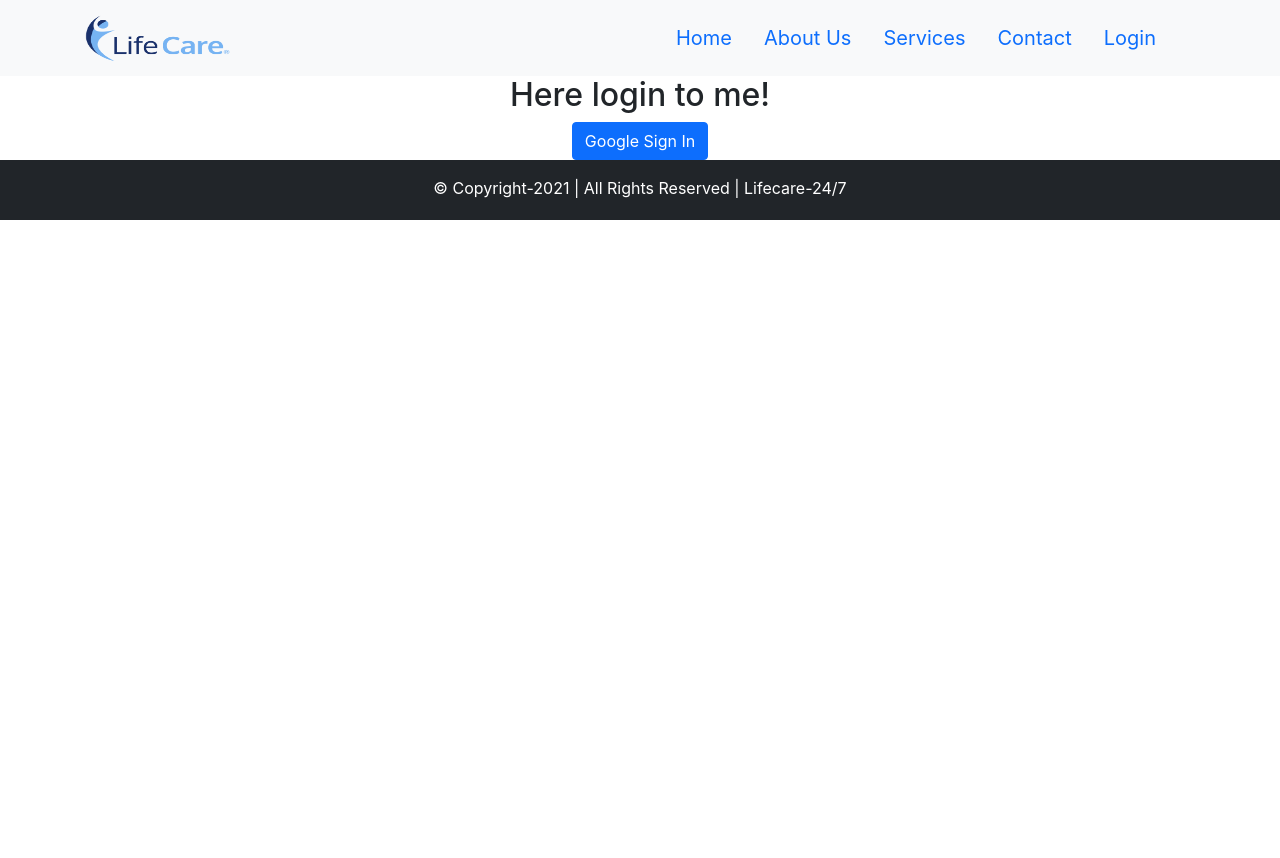
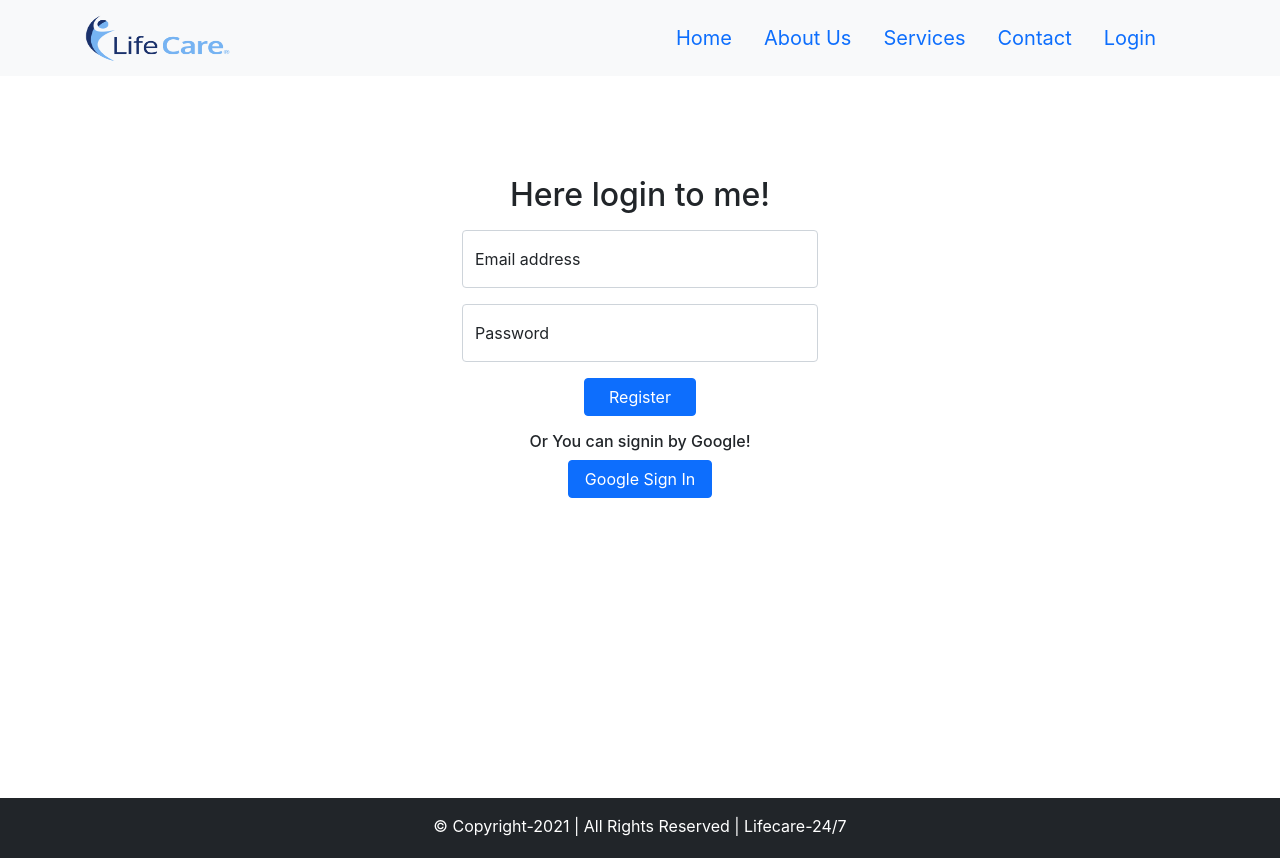
Before and after one commit to mdnazmulsobuz/life-care, a React (Create React App) app: page /login in a window 1280 px wide. Before the commit the page ends 800 px from the top, so only its background shows below. Built offline with nearby package versions, Linux system fonts and the light colour scheme; no server answers.

Commit message:
login from design done

```diff
--- /dev/null
+++ b/src/pages/login/Login/Login.css
@@ -0,0 +1,4 @@
+.login-container{
+    margin-top: 100px;
+    margin-bottom: 300px;
+}
--- a/src/pages/login/Login/Login.js
+++ b/src/pages/login/Login/Login.js
@@ -1,6 +1,8 @@
 import React from 'react';
+import { Button, FloatingLabel, Form } from 'react-bootstrap';
 import { useHistory, useLocation } from 'react-router';
 import useAuth from '../../../hooks/useAuth';
+import './Login.css';
 
 const Login = () => {
     const {signInUsingGoogle} =useAuth();
@@ -14,9 +16,30 @@ const Login = () => {
         })
     }
     return (
-        <div>
-            <h2> Here login to me!</h2>
-            <button onClick={handleGoogleLogin} className='btn btn-primary'>Google Sign In </button>
+        <div className='container login-container'>
+            <h2 className='mb-3'> Here login to me!</h2>
+            <div className='row'>
+                <div className='col-md-4'></div>
+                <div className='col-md-4'>
+                <>
+                    <FloatingLabel
+                        controlId="floatingInput"
+                        label="Email address"
+                        className="mb-3">
+                        <Form.Control type="email" placeholder="name@example.com" />
+                    </FloatingLabel>
+                    <FloatingLabel controlId="floatingPassword" label="Password">
+                        <Form.Control type="password" placeholder="Password" />
+                    </FloatingLabel>
+                    <Button className='my-3 px-4' variant="primary" type="submit">Register</Button>
+                </>
+                    <h6>Or You can signin by Google!</h6>
+                    <div>
+                        <button onClick={handleGoogleLogin} className='btn btn-primary m2-3 px-3'>Google Sign In </button>
+                    </div>
+                </div>
+                <div className='col-md-4'></div>
+            </div>
         </div>
     );
 };
```
